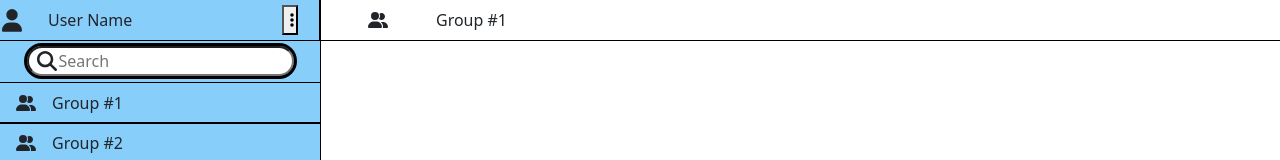
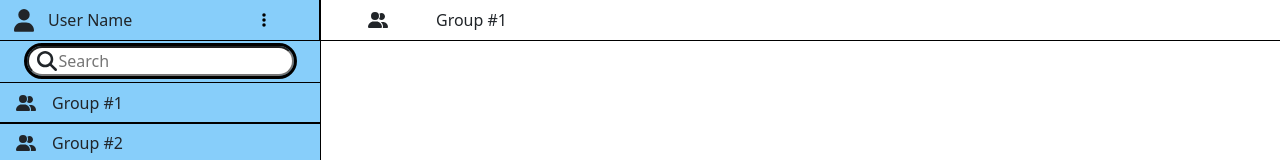
Before and after one commit to Ahmad-ayoub/Voca, a React (Create React App) app: page /MainPage in a window 1280 px wide. Shown: the top 160 px of the page. Built offline with nearby package versions, Linux system fonts and the light colour scheme.

Commit message:
css updates

```diff
--- a/src/Components/MainPage/MainPage.css
+++ b/src/Components/MainPage/MainPage.css
@@ -69,12 +69,26 @@
 
 .settings_button {
   width: 25%;
-  margin-left: 40%;
+  margin-left: 50%;
+  background: none;
+  border: none;
+  padding: 0;
+  margin: 0;
+  cursor: pointer;
+  outline: none;
 }
 
 .input-box {
   border-radius: 50px;
   outline: 3px solid black;
+}
+
+.profile_box_image_mainUser {
+  width: 20px;
+  height: auto;
+  margin-right: 5%;
+  margin-left: 5%;
+  justify-self: center;
 }
 
 .profile_box_image {
@@ -109,6 +123,10 @@
   margin-left: 5px;
 }
 
+.input[type="text"]::placeholder {
+  margin-left: 50px;
+}
+
 .input_message_button {
   width: 5%;
   height: 100%;
--- a/src/Components/MainPage/MainPage.js
+++ b/src/Components/MainPage/MainPage.js
@@ -13,7 +13,10 @@ const MainPage = () => {
     <div className="profile_and_group_box">
       <div className="group_chat_list">
         <div className="username_box">
-          <FontAwesomeIcon icon={faUser} className="profile_box_image" />
+          <FontAwesomeIcon
+            icon={faUser}
+            className="profile_box_image_mainUser"
+          />
           <p className="profile_box_text">User Name</p>
           <button className="settings_button">
             <FontAwesomeIcon icon={faEllipsisV} />
```
